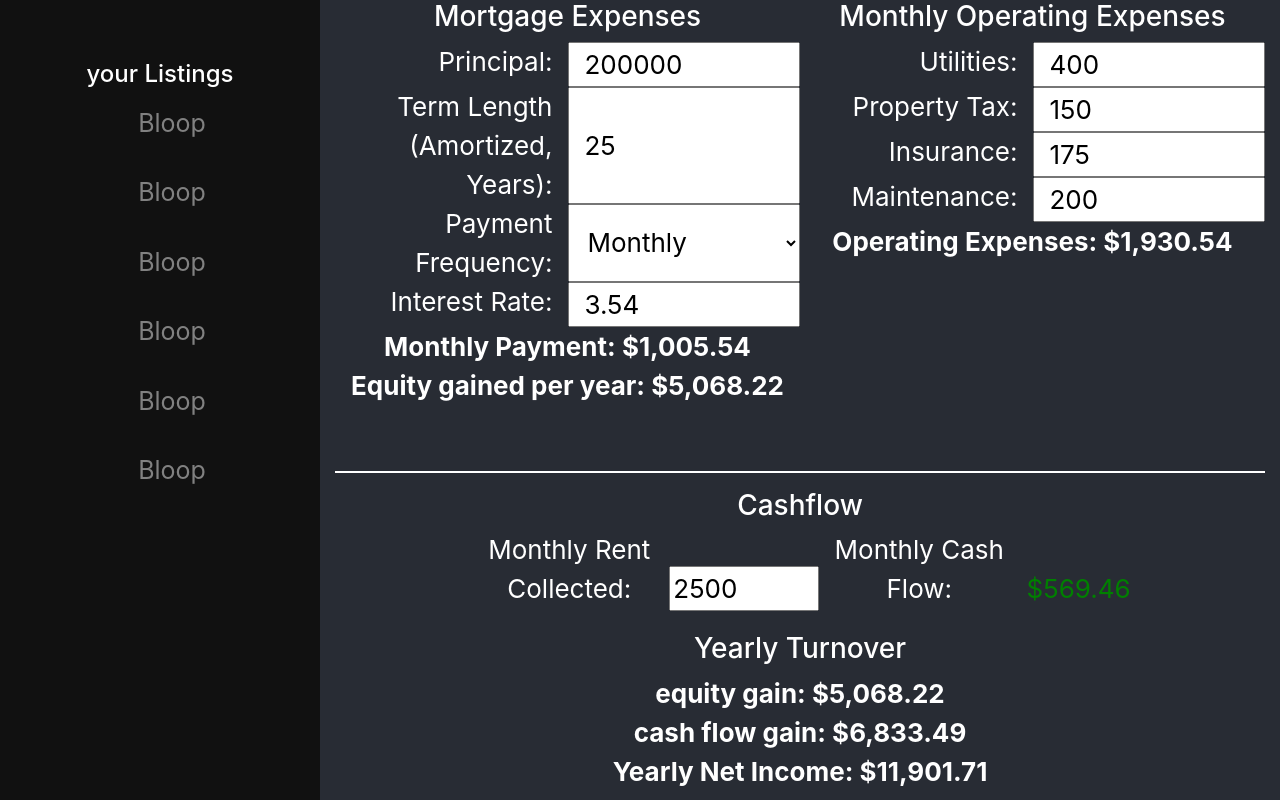
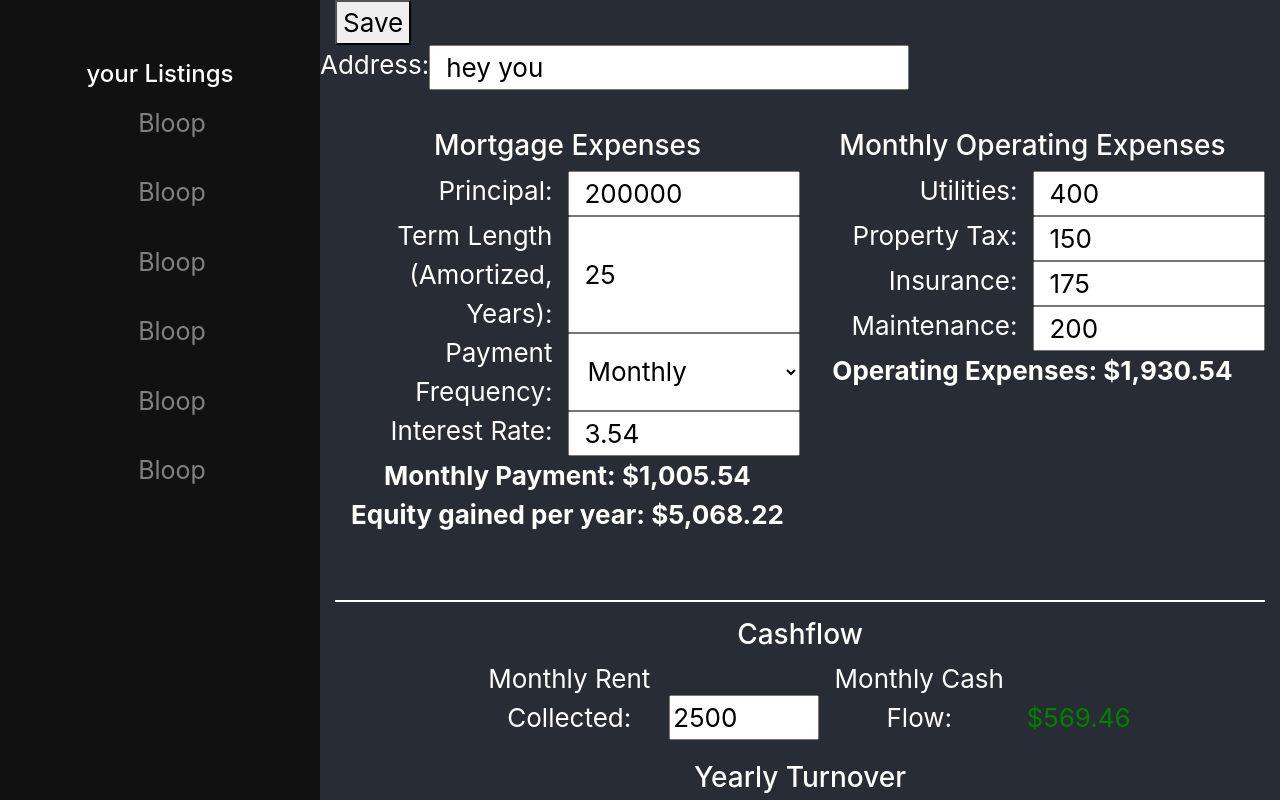
Before and after one commit to sedkis/property-researcher, a React (Create React App) app: page / in a window 1280 px wide. Shown: the top 800 px of the page. Built offline with nearby package versions, Linux system fonts and the light colour scheme.

Commit message:
add save button that will print out the state

```diff
--- a/src/form/Form.css
+++ b/src/form/Form.css
@@ -21,6 +21,10 @@ hr {
     border-top: 2px solid white;
 }
 
+.saveButton{
+    display: block;
+}
+
 .form.container-fluid {
     width: 75vw;
     margin-left: 25vw;
--- a/src/form/Form.js
+++ b/src/form/Form.js
@@ -10,6 +10,7 @@ class Form extends Component {
     super(props);
 
     this.state = {
+      address: "hey you",
       principal: 200000,
       mortgageLengthYears: 25,
       paymentFreqPerYear: 12,
@@ -22,27 +23,50 @@ class Form extends Component {
     };
 
     // Binding to let the UI use these
-    this.handleEventChange = this.handleEventChange.bind(this);
+    this.handleChange = this.handleChange.bind(this);
+    this.handleFloatChange = this.handleFloatChange.bind(this);
     this.saveProperty = this.saveProperty.bind(this);
   }
 
-  handleEventChange(event) {
+  handleChange(event) {
+    this.setState({
+      [event.target.name]: event.target.value
+    });
+  }
+  handleFloatChange(event) {
     this.setState({
       [event.target.name]: parseFloat(event.target.value)
     });
   }
   saveProperty(event) {
-    alert(event);
+    console.log(this.state)
   }
 
   render() {
     return (
       <div className="container-fluid form">
+
+        <button className="saveButton" onClick={this.saveProperty}>Save</button>
+        {/* <button className="saveButton" onClick={this.saveProperty}>Duplicate</button>
+        <button className="saveButton" onClick={this.saveProperty}>Delete</button> */}
+        <div className="row">
+          <div className="">Address:</div>
+            <input
+              className="col-md-6"
+              type="text"
+              name="address"
+              value={this.state.address}
+              onChange={this.handleChange}
+            />
+        </div>
+
+        <br></br>
+
         {/* Mortgage Expenses */}
         <div className='logic-section col-lg-6'>
           <MortgageCalculator
             stateProp={Object.assign({}, this.state)}
-            onClick={this.handleEventChange}
+            onClick={this.handleFloatChange}
           />
           <div className='totals'>
             Monthly Payment: <Currency value={this.calculatePayment()}> </Currency>
@@ -56,7 +80,7 @@ class Form extends Component {
         <div className='logic-section col-lg-6'>
           <OperatingExpenses
             stateProp={Object.assign({}, this.state)}
-            onClick={this.handleEventChange}
+            onClick={this.handleFloatChange}
           />
           <div className='totals'>
             Operating Expenses: <Currency value={this.calculateOperatingExpenses()}> </Currency>
@@ -74,7 +98,7 @@ class Form extends Component {
               type="number"
               name="rent"
               value={this.state.rent}
-              onChange={this.handleEventChange}
+              onChange={this.handleFloatChange}
             />{" "}
           </label>
 
@@ -107,8 +131,6 @@ class Form extends Component {
         </form>
         {/* Email results to me: <EmailResults state={this.state}/> <button>bloop</button> */}{" "}
         {/* Text results to me: <TextResults state={this.state}/> <button>bloop</button> */}{" "}
-
-        <button onClick={this.saveProperty}>Save</button>
       </div>
     );
   }
--- a/src/panel/Panel.js
+++ b/src/panel/Panel.js
@@ -4,7 +4,7 @@ import './Panel.css'
 class Panel extends Component {
     render() {
         return (
-            <div class="panel">
+            <div className="panel">
                 <h4>your Listings   </h4>
                 <p>Bloop</p>
                 <p>Bloop</p>
```
